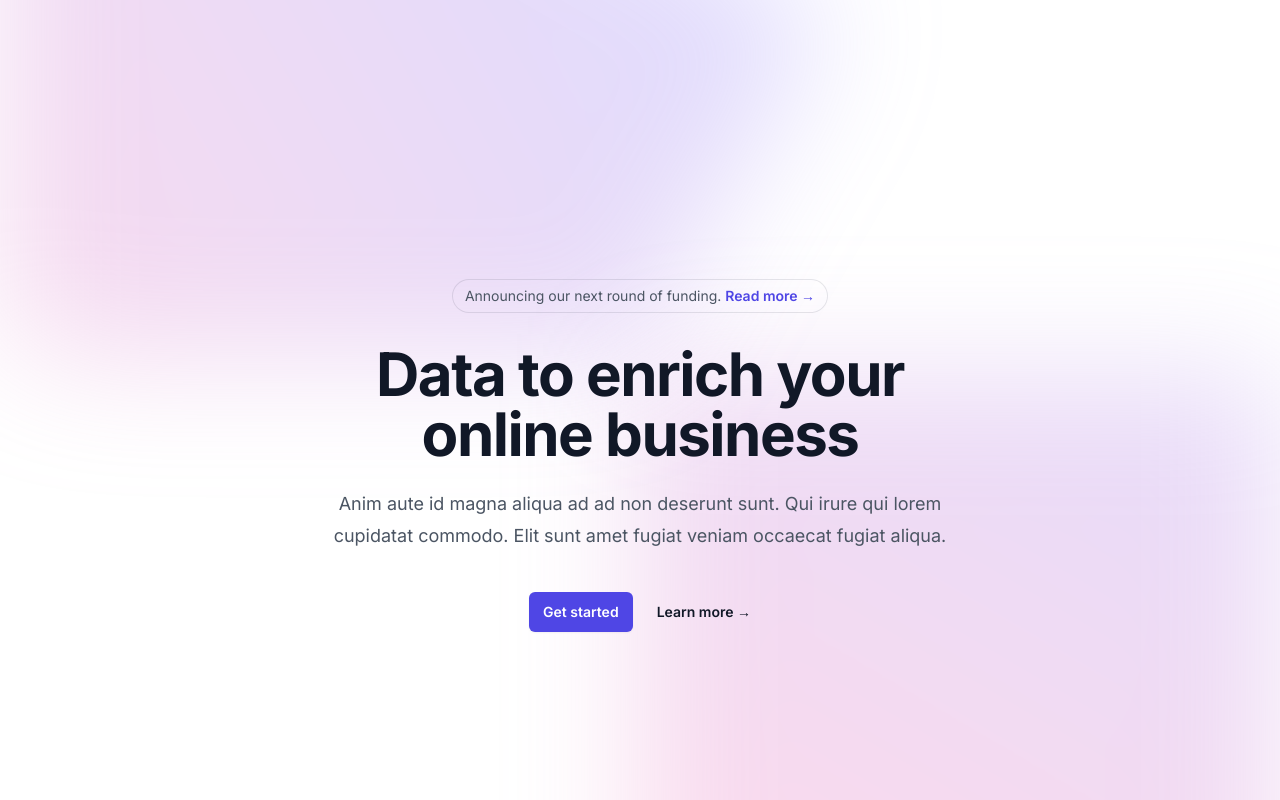
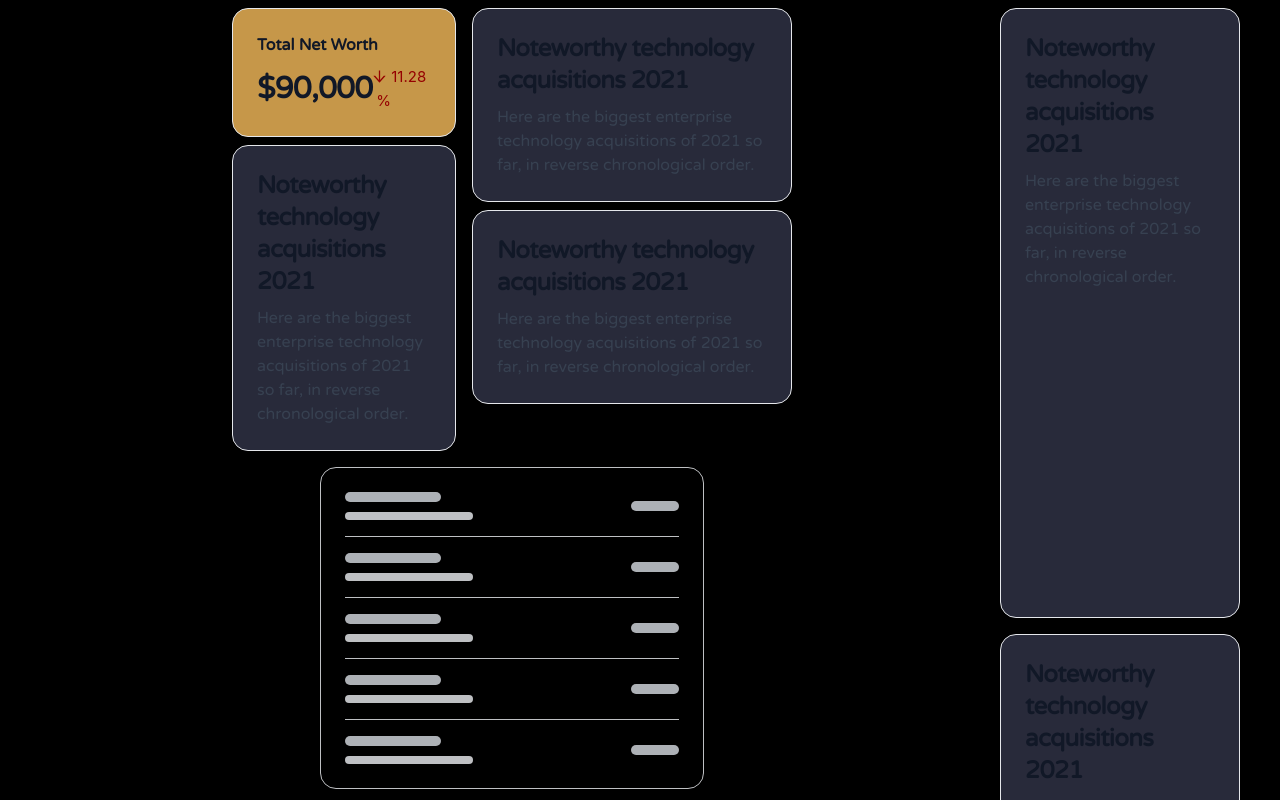
Before and after one commit to MayukAgarwal/xpenses, a Next.js app: page / in a window 1280 px wide. Shown: the top 800 px of the page. Built offline with nearby package versions, Linux system fonts and the light colour scheme.

Commit message:
[Fix] Layout updated added some initial cards

```diff
--- a/package.json
+++ b/package.json
@@ -14,9 +14,11 @@
     "@types/react-dom": "18.2.4",
     "antd": "^5.5.2",
     "autoprefixer": "10.4.14",
+    "dayjs": "^1.11.8",
     "eslint": "8.42.0",
     "eslint-config-next": "13.4.4",
     "firebase": "^9.22.1",
+    "moment": "^2.29.4",
     "next": "13.4.4",
     "postcss": "8.4.24",
     "react": "18.2.0",
--- /dev/null
+++ b/src/app/components/netWorthCard/net.worth.tsx
@@ -0,0 +1,38 @@
+"use client";
+import React from "react";
+import { ArrowDownOutlined, ArrowUpOutlined } from "@ant-design/icons";
+import { Statistic, Skeleton } from "antd";
+
+interface netWorthCardProps {
+  data: string;
+  loading?: boolean;
+}
+
+const NetWorth = ({ data, loading = false }: netWorthCardProps) => (
+  <div
+    className="block p-6 border rounded-2xl shadow hover:bg-gray-100 dark:bg-gray-800 dark:border-gray-700 dark:hover:bg-gray-700 m-2 max-w-full"
+    style={{ background: "#C69749" }}
+  >
+    <h5 className="mb-2 font-bold text-gray-900 dark:text-white">
+      Total Net Worth
+    </h5>
+
+    <div className="flex justify-between items-center">
+      <p className="text-3xl font-bold tracking-tight text-gray-900 dark:text-white">
+        {data}
+      </p>
+      <Statistic
+        value={11.28}
+        precision={2}
+        valueStyle={{
+          color: "#950101",
+          fontSize: "15px",
+        }}
+        prefix={<ArrowDownOutlined />}
+        suffix="%"
+      />
+    </div>
+  </div>
+);
+
+export default NetWorth;
--- a/src/app/dashboard/page.tsx
+++ /dev/null
@@ -1,61 +0,0 @@
-"use client";
-import React from "react";
-import MainLayout from "../../layouts/MainLayout";
-
-const Home = () => {
-  return (
-    <MainLayout>
-      <div className="p-4">
-        <div className="p-4 border-2 border-gray-200 border-dashed rounded-lg dark:border-gray-700">
-          <div className="grid grid-cols-3 gap-4 mb-4">
-            <div className="flex items-center justify-center h-24 rounded bg-gray-50 dark:bg-gray-800">
-              <p className="text-2xl text-gray-400 dark:text-gray-500">+</p>
-            </div>
-            <div className="flex items-center justify-center h-24 rounded bg-gray-50 dark:bg-gray-800">
-              <p className="text-2xl text-gray-400 dark:text-gray-500">+</p>
-            </div>
-            <div className="flex items-center justify-center h-24 rounded bg-gray-50 dark:bg-gray-800">
-              <p className="text-2xl text-gray-400 dark:text-gray-500">+</p>
-            </div>
-          </div>
-          <div className="flex items-center justify-center h-48 mb-4 rounded bg-gray-50 dark:bg-gray-800">
-            <p className="text-2xl text-gray-400 dark:text-gray-500">+</p>
-          </div>
-          <div className="grid grid-cols-2 gap-4 mb-4">
-            <div className="flex items-center justify-center rounded bg-gray-50 h-28 dark:bg-gray-800">
-              <p className="text-2xl text-gray-400 dark:text-gray-500">+</p>
-            </div>
-            <div className="flex items-center justify-center rounded bg-gray-50 h-28 dark:bg-gray-800">
-              <p className="text-2xl text-gray-400 dark:text-gray-500">+</p>
-            </div>
-            <div className="flex items-center justify-center rounded bg-gray-50 h-28 dark:bg-gray-800">
-              <p className="text-2xl text-gray-400 dark:text-gray-500">+</p>
-            </div>
-            <div className="flex items-center justify-center rounded bg-gray-50 h-28 dark:bg-gray-800">
-              <p className="text-2xl text-gray-400 dark:text-gray-500">+</p>
-            </div>
-          </div>
-          <div className="flex items-center justify-center h-48 mb-4 rounded bg-gray-50 dark:bg-gray-800">
-            <p className="text-2xl text-gray-400 dark:text-gray-500">+</p>
-          </div>
-          <div className="grid grid-cols-2 gap-4">
-            <div className="flex items-center justify-center rounded bg-gray-50 h-28 dark:bg-gray-800">
-              <p className="text-2xl text-gray-400 dark:text-gray-500">+</p>
-            </div>
-            <div className="flex items-center justify-center rounded bg-gray-50 h-28 dark:bg-gray-800">
-              <p className="text-2xl text-gray-400 dark:text-gray-500">+</p>
-            </div>
-            <div className="flex items-center justify-center rounded bg-gray-50 h-28 dark:bg-gray-800">
-              <p className="text-2xl text-gray-400 dark:text-gray-500">+</p>
-            </div>
-            <div className="flex items-center justify-center rounded bg-gray-50 h-28 dark:bg-gray-800">
-              <p className="text-2xl text-gray-400 dark:text-gray-500">+</p>
-            </div>
-          </div>
-        </div>
-      </div>
-    </MainLayout>
-  );
-};
-
-export default Home;
--- a/src/app/layout.tsx
+++ b/src/app/layout.tsx
@@ -1,7 +1,7 @@
 import "./globals.css";
-import { Inter } from "next/font/google";
+import { Varela_Round } from "next/font/google";
 
-const inter = Inter({ subsets: ["latin"] });
+const varela = Varela_Round({ weight: "400", subsets: ["latin"] });
 
 export const metadata = {
   title: "Xpenses",
@@ -15,7 +15,9 @@ export default function RootLayout({
 }) {
   return (
     <html lang="en">
-      <body className={inter.className}>{children}</body>
+      <body className={varela.className} style={{ background: "#000000" }}>
+        {children}
+      </body>
     </html>
   );
 }
--- a/src/app/page.tsx
+++ b/src/app/page.tsx
@@ -1,57 +1,113 @@
 "use client";
 import React from "react";
+import NetWorth from "./components/netWorthCard/net.worth";
+
+const skeleton = (
+  <div
+    role="status"
+    className="max-w-lg border rounded-2xl shadow w-96 p-4 m-2 space-y-4 border-gray-200 divide-y divide-gray-200 animate-pulse dark:divide-gray-700 md:p-6 dark:border-gray-700"
+  >
+    <div className="flex items-center justify-between">
+      <div>
+        <div className="h-2.5 bg-gray-300 rounded-full dark:bg-gray-600 w-24 mb-2.5"></div>
+        <div className="w-32 h-2 bg-gray-200 rounded-full dark:bg-gray-700"></div>
+      </div>
+      <div className="h-2.5 bg-gray-300 rounded-full dark:bg-gray-700 w-12"></div>
+    </div>
+    <div className="flex items-center justify-between pt-4">
+      <div>
+        <div className="h-2.5 bg-gray-300 rounded-full dark:bg-gray-600 w-24 mb-2.5"></div>
+        <div className="w-32 h-2 bg-gray-200 rounded-full dark:bg-gray-700"></div>
+      </div>
+      <div className="h-2.5 bg-gray-300 rounded-full dark:bg-gray-700 w-12"></div>
+    </div>
+    <div className="flex items-center justify-between pt-4">
+      <div>
+        <div className="h-2.5 bg-gray-300 rounded-full dark:bg-gray-600 w-24 mb-2.5"></div>
+        <div className="w-32 h-2 bg-gray-200 rounded-full dark:bg-gray-700"></div>
+      </div>
+      <div className="h-2.5 bg-gray-300 rounded-full dark:bg-gray-700 w-12"></div>
+    </div>
+    <div className="flex items-center justify-between pt-4">
+      <div>
+        <div className="h-2.5 bg-gray-300 rounded-full dark:bg-gray-600 w-24 mb-2.5"></div>
+        <div className="w-32 h-2 bg-gray-200 rounded-full dark:bg-gray-700"></div>
+      </div>
+      <div className="h-2.5 bg-gray-300 rounded-full dark:bg-gray-700 w-12"></div>
+    </div>
+    <div className="flex items-center justify-between pt-4">
+      <div>
+        <div className="h-2.5 bg-gray-300 rounded-full dark:bg-gray-600 w-24 mb-2.5"></div>
+        <div className="w-32 h-2 bg-gray-200 rounded-full dark:bg-gray-700"></div>
+      </div>
+      <div className="h-2.5 bg-gray-300 rounded-full dark:bg-gray-700 w-12"></div>
+    </div>
+    <span className="sr-only">Loading...</span>
+  </div>
+);
+
+const skeletonGraph = (
+  <div
+    role="status"
+    className="w-full sm:w-2/5 p-4 m-2 border rounded-2xl shadow border-gray-200 animate-pulse md:p-6 dark:border-gray-700 "
+  >
+    <div className="h-2.5 bg-gray-200 rounded-full dark:bg-gray-700 w-32 mb-2.5"></div>
+    <div className="w-48 h-2 mb-10 bg-gray-200 rounded-full dark:bg-gray-700"></div>
+    <div className="flex items-baseline mt-4 space-x-6">
+      <div className="w-full bg-gray-200 rounded-t-lg h-72 dark:bg-gray-700"></div>
+      <div className="w-full h-56 bg-gray-200 rounded-t-lg dark:bg-gray-700"></div>
+      <div className="w-full bg-gray-200 rounded-t-lg h-72 dark:bg-gray-700"></div>
+      <div className="w-full h-64 bg-gray-200 rounded-t-lg dark:bg-gray-700"></div>
+      <div className="w-full bg-gray-200 rounded-t-lg h-80 dark:bg-gray-700"></div>
+      <div className="w-full bg-gray-200 rounded-t-lg h-72 dark:bg-gray-700"></div>
+      <div className="w-full bg-gray-200 rounded-t-lg h-80 dark:bg-gray-700"></div>
+    </div>
+    <span className="sr-only">Loading...</span>
+  </div>
+);
 
 const Home = () => {
+  const populateCards = () => {
+    return (
+      <a
+        href="#"
+        className="block max-w-xs   p-6 border rounded-2xl shadow hover:bg-gray-100 dark:bg-gray-800 dark:border-gray-700 dark:hover:bg-gray-700 m-2"
+        style={{ background: "#282A3A" }}
+      >
+        <h5 className="mb-2 text-2xl font-bold tracking-tight text-gray-900 dark:text-white">
+          Noteworthy technology acquisitions 2021
+        </h5>
+        <p className="font-normal text-gray-700 dark:text-gray-400">
+          Here are the biggest enterprise technology acquisitions of 2021 so
+          far, in reverse chronological order.
+        </p>
+      </a>
+    );
+  };
+
   return (
-    <div className="bg-white h-screen">
-      <header className="absolute inset-x-0 top-0 z-50"></header>
-      <div className="relative isolate px-6 pt-14 lg:px-8">
-        <div
-          className="absolute inset-x-0 -top-40 -z-10 transform-gpu overflow-hidden blur-3xl sm:-top-80"
-          aria-hidden="true"
-        >
-          <div className="relative left-[calc(50%-11rem)] aspect-[1155/678] w-[36.125rem] -translate-x-1/2 rotate-[30deg] bg-gradient-to-tr from-[#ff80b5] to-[#9089fc] opacity-30 sm:left-[calc(50%-30rem)] sm:w-[72.1875rem]"></div>
-        </div>
-        <div className="mx-auto max-w-2xl py-32 sm:py-48 lg:py-56">
-          <div className="hidden sm:mb-8 sm:flex sm:justify-center">
-            <div className="relative rounded-full px-3 py-1 text-sm leading-6 text-gray-600 ring-1 ring-gray-900/10 hover:ring-gray-900/20">
-              Announcing our next round of funding.{" "}
-              <a href="#" className="font-semibold text-indigo-600">
-                <span className="absolute inset-0" aria-hidden="true"></span>
-                Read more <span aria-hidden="true">&rarr;</span>
-              </a>
+    <div className="h-screen">
+      <div className="flex flex-wrap justify-center">
+        <div className="flex flex-wrap justify-center md:w-3/4 sm:w-full ">
+          <div className="flex flex-wrap justify-center">
+            <div className="w-full sm:w-1/4">
+              <NetWorth data={"$90,000"} loading={true} />
+              {populateCards()}
             </div>
+            <div>
+              {populateCards()}
+              {populateCards()}
+            </div>
+            <div className="flex">{skeleton}</div>
           </div>
-          <div className="text-center">
-            <h1 className="text-4xl font-bold tracking-tight text-gray-900 sm:text-6xl">
-              Data to enrich your online business
-            </h1>
-            <p className="mt-6 text-lg leading-8 text-gray-600">
-              Anim aute id magna aliqua ad ad non deserunt sunt. Qui irure qui
-              lorem cupidatat commodo. Elit sunt amet fugiat veniam occaecat
-              fugiat aliqua.
-            </p>
-            <div className="mt-10 flex items-center justify-center gap-x-6">
-              <a
-                href="#"
-                className="rounded-md bg-indigo-600 px-3.5 py-2.5 text-sm font-semibold text-white shadow-sm hover:bg-indigo-500 focus-visible:outline focus-visible:outline-2 focus-visible:outline-offset-2 focus-visible:outline-indigo-600"
-              >
-                Get started
-              </a>
-              <a
-                href="#"
-                className="text-sm font-semibold leading-6 text-gray-900"
-              >
-                Learn more <span aria-hidden="true">→</span>
-              </a>
-            </div>
+          <div className="flex flex-wrap justify-center w-full">
+            {skeletonGraph}
+            {skeletonGraph}
           </div>
         </div>
-        <div
-          className="absolute inset-x-0 top-[calc(100%-13rem)] -z-10 transform-gpu overflow-hidden blur-3xl sm:top-[calc(100%-30rem)]"
-          aria-hidden="true"
-        >
-          <div className="relative left-[calc(50%+3rem)] aspect-[1155/678] w-[36.125rem] -translate-x-1/2 bg-gradient-to-tr from-[#ff80b5] to-[#9089fc] opacity-30 sm:left-[calc(50%+36rem)] sm:w-[72.1875rem]"></div>
+        <div className="flex flex-wrap justify-center md:w-1/5 sm:w-full">
+          {populateCards()}
+          {populateCards()}
         </div>
       </div>
     </div>
```
Also changed, not shown: src/app/components/graphCard/graph.card.tsx (renamed from src/components/graphCard/graph.card.tsx), src/app/components/graphCard/graphCard.css (renamed from src/components/graphCard/graphCard.css), 1 other file (tests, documents, lock files or other folders).
